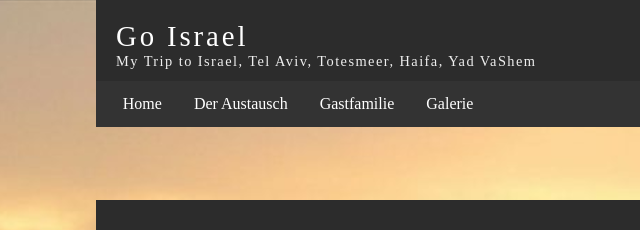
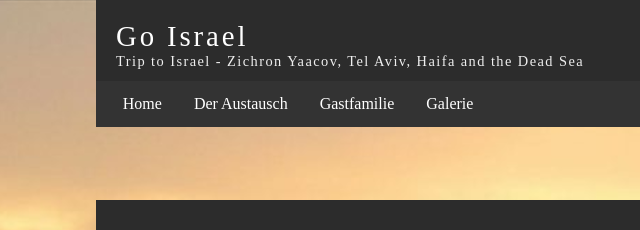
Before and after one commit to VollKornSprudel/go-israel, a plain HTML site: page Gastfamilie.html in a window 1280 px wide. Shown: the top 230 px of the page, 0-640 px from the left. Drawn offline with Linux system fonts and the light colour scheme.

Commit message:
Update Gastfamilie.html

```diff
--- a/Gastfamilie.html
+++ b/Gastfamilie.html
@@ -9,7 +9,7 @@
 <div id="container">
   <div id="head">
     <h1>Go Israel</h1>
-    <h2>My Trip to Israel, Tel Aviv, Totesmeer, Haifa, Yad VaShem</h2>
+    <h2>Trip to Israel - Zichron Yaacov, Tel Aviv, Haifa and the Dead Sea</h2>
     <div id="menu">
     <ul>
       <li><a class="home" href="Home.html">Home</a></li>
```
